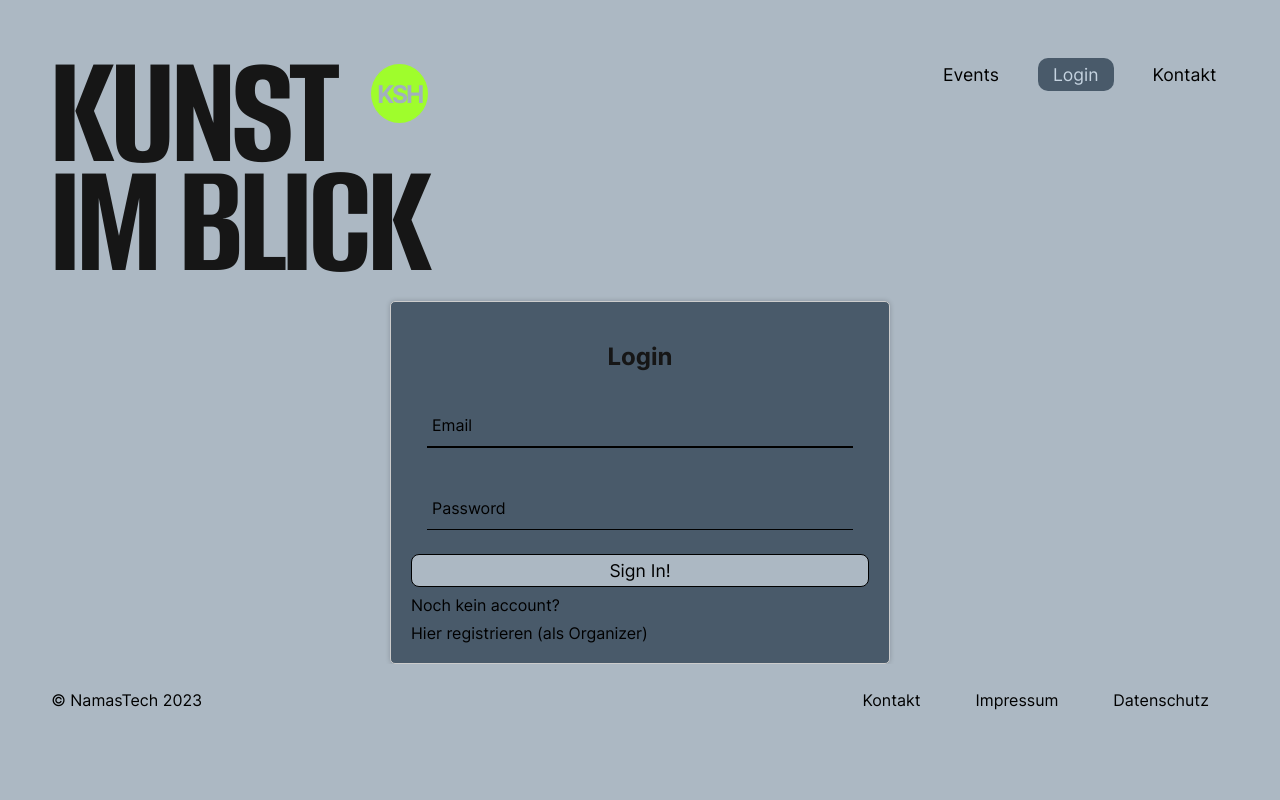
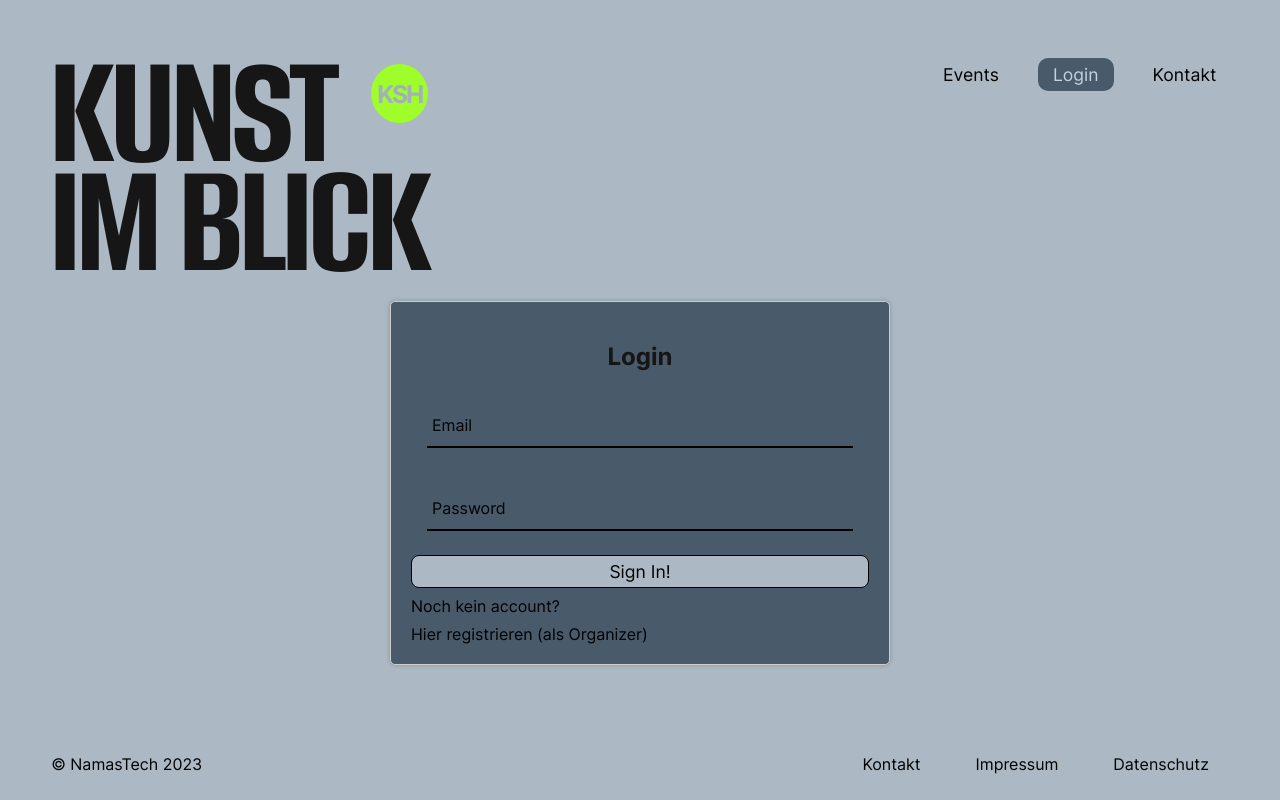
Before and after one commit to NAMASTECH/Kultur-Ausstellungsplattform-frontend, a React (Vite) app: page /login in a window 1280 px wide. Built offline with nearby package versions, Linux system fonts and the light colour scheme.

Commit message:
Fix input field styling and layout

```diff
--- a/src/js/views/authentication/LoginForm.scss
+++ b/src/js/views/authentication/LoginForm.scss
@@ -23,7 +23,7 @@
      background-color: black;
      color: $hl-color;
      width: 100% ;
-     height: 1.5px;
+     height: 2px;
    }
 
    input {
--- a/src/styles/App.scss
+++ b/src/styles/App.scss
@@ -5,6 +5,8 @@
   width: 100%;
   height: 100vh;
   background-color: $bg_color;
+  display: grid;
+  grid-template-rows: 1fr 10fr 1fr;
 
   h1 {
     margin-top: 5rem;
```
Also changed, not shown: src/js/views/authentication/LoginForm.jsx (+4 -4 lines).
